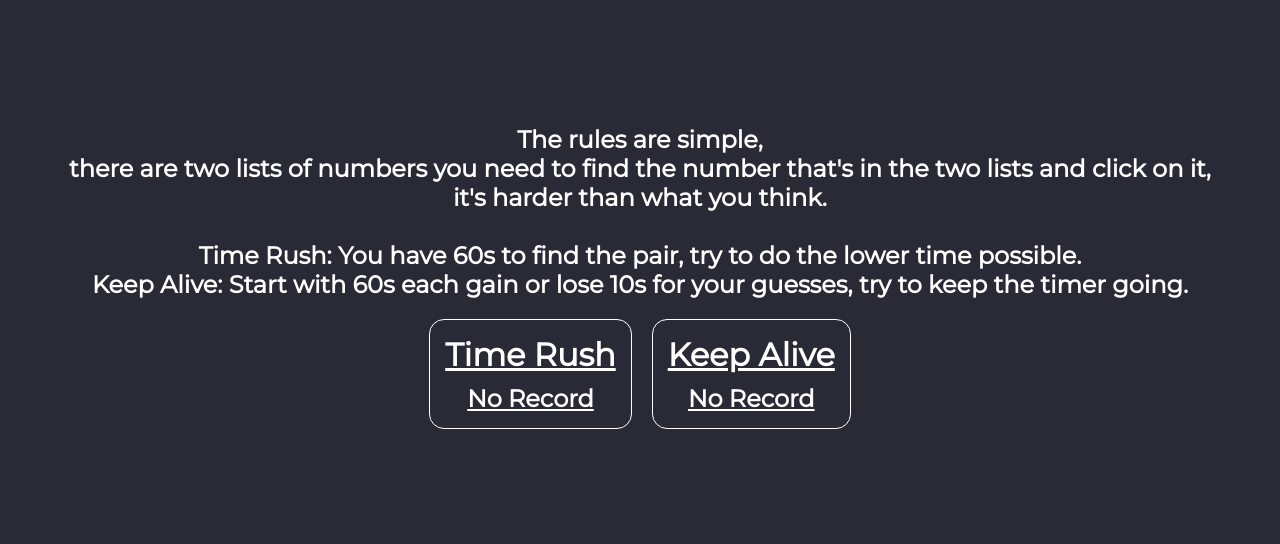
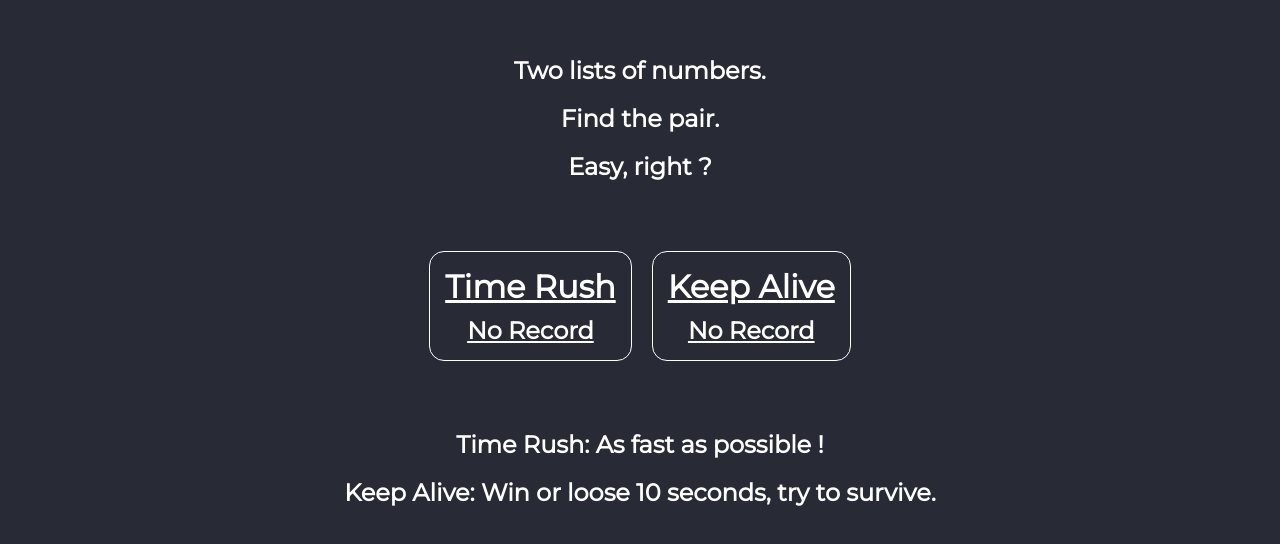
Before and after one commit to mateoox600/Two-One, a React app: page /time-rush in a window 1280 px wide. Shown: the part 118-662 px from the top of the page. Built offline with nearby package versions, Linux system fonts and the light colour scheme; no server answers; the HTML template or start-up script is replaced by a standard one.

Commit message:
Making rules more fun to read

```diff
--- a/src/static/App.scss
+++ b/src/static/App.scss
@@ -9,11 +9,12 @@
     align-items: center;
 }
 
-#rules {
+.rules {
     width: 100vw;
     text-align: center;
-    margin-bottom: 10px;
+    margin: 50px;
     font-size: 24px;
+    line-height: 2em;
 }
 
 #gamemodes {
--- a/src/static/App.tsx
+++ b/src/static/App.tsx
@@ -23,13 +23,10 @@ export default class App extends React.Component<Props, State> {
     render(): React.ReactNode {
         return (
             <>
-                <h1 id='rules'>
-                    The rules are simple, <br />
-                    there are two lists of numbers you need to find the number that's in the two lists and click on it, <br />
-                    it's harder than what you think. <br />
-                    <br />
-                    Time Rush: You have 60s to find the pair, try to do the lower time possible. <br />
-                    Keep Alive: Start with 60s each gain or lose 10s for your guesses, try to keep the timer going. <br />
+                <h1 className='rules'>
+                    Two lists of numbers.<br />
+                    Find the pair.<br />
+                    Easy, right ?
                 </h1>
                 <div id='gamemodes'>
                     <Link to='/time-rush' id='time-rush-link' className='link'>
@@ -41,6 +38,10 @@ export default class App extends React.Component<Props, State> {
                         <h2>{this.state.keepAlive < 0 ? 'No Record' : `Best: ${this.state.keepAlive / 1000}s`}</h2>
                     </Link>
                 </div>
+                <h1 className='rules'>
+                    Time Rush: As fast as possible !<br />
+                    Keep Alive: Win or loose 10 seconds, try to survive.
+                </h1>
             </>
         );
     }
```
Also changed, not shown: 1 other file (tests, documents, lock files or other folders).
